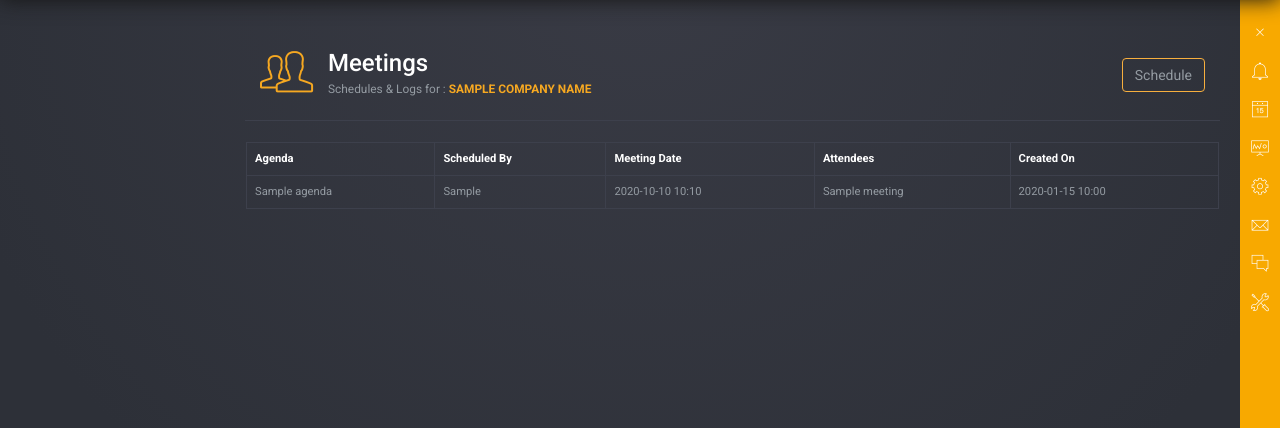
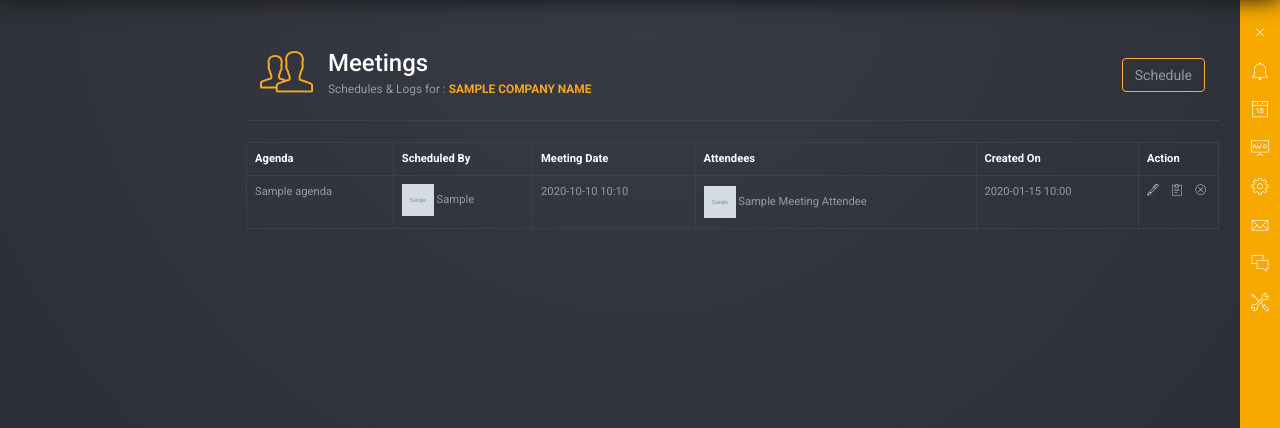
Before and after one commit to lawrence-gandhar/salescrm, a Django app: template crm/templates/crm/meetings_schedule.html in a window 1280 px wide. Shown: the part 60-488 px from the top of the page. Run offline with Django 3.2, Linux system fonts and the light colour scheme; a user stored in the database is signed in; tables that the repository leaves empty hold one stand-in row (values such as "Sample post"); the template is opened without the code that fills it: most values are stand-ins (such as "Sample title", 1, 10 or a date in 2020); grey boxes marked "Sample" are stand-in pictures; some libraries are stand-ins or nearby versions.

Commit message:
modified

```diff
--- a/crm/templates/crm/meetings_schedule.html
+++ b/crm/templates/crm/meetings_schedule.html
@@ -28,7 +28,7 @@
                         <div class="panel" style="margin-bottom:0px">
                             <div class="panel-body" style="padding:0px;">
 
-                                {% if meeting_schedules is not None %}
+                                {% if meetings is not None %}
                                 <div class="table-responsive">
                                     <table class="table table-bordered table-hover" style="font-size:80%">
                                         <thead>
@@ -37,18 +37,28 @@
                                             <th>Meeting Date</th>
                                             <th>Attendees</th>
                                             <th>Created On</th>
+                                            <th>Action</th>
                                         </thead>
-                                        {% for item in meeting_schedules %}
+                                        {% for item in meetings %}
                                         <tr>
-                                            <td>{{item.meeting_id.agenda|safe}}</td>
-                                            <td>{{meeting.scheduled_by.first_name|safe|title}}</td>
-                                            <td>{{meeting.meeting_schedule|date:'Y-m-d H:i'}}</td>
+                                            <td>{{item.agenda|safe}}</td>
+                                            <td><img alt="image" class="img image-md" src="{% user_profile_pic item.scheduled_by_id %}"> {{item.scheduled_by|safe|title}}</td>
+                                            <td>{{item.meeting_schedule|date:'Y-m-d H:i'}}</td>
                                             <td>
-                                                {% for x in meeting.meeting.all %}
-                                                    {{x}}
+                                                {% for x in item.meeting_attendees %}
+                                                    <span style="display:block;padding:2px 0px">
+                                                        <img alt="image" class="img image-md" src="{% user_profile_pic x.id %}">
+                                                        {{x.name|safe|title}}
+                                                    </span>
                                                 {% endfor %}
                                             </td>
-                                            <td>{{meeting.created_on|date:'Y-m-d H:i'}}</td>
+                                            <td>{{item.meeting_created_on|date:'Y-m-d H:i'}}</td>
+                                            <td width="80px">
+                                                <i title="Edit Meeting" class="pe-7s-pen" style="color:#FFFFFF; cursor: pointer; font-size:110%"></i>
+                                                <i title="Add Meeting Details" class="pe-7s-note2" style="color:#FFFFFF; cursor: pointer; margin-left:10px; font-size:110%"></i>
+                                                <i title="Cancel Meeting" class="pe-7s-close-circle" style="color:#FFFFFF; cursor: pointer; margin-left:10px; font-size:110%"></i>
+                                            </td>
+                                            </td>
                                         </tr>
                                         {% endfor %}
                                     </table>
--- a/crm/views.py
+++ b/crm/views.py
@@ -1292,7 +1292,7 @@ def meetings_scheduled(request, usertype = None, contact_id = None):
 
             #
             #
-            contacts_meeting = Contacts_meeting.objects.filter(contact = contact.id).select_related('scheduled_by')
+            contacts_meeting = Contacts_meeting.objects.filter(contact = contact.id).select_related('scheduled_by').order_by('-meeting_schedule')
 
             data_dict["meetings"] = {}
             meetings_list = list()
```
